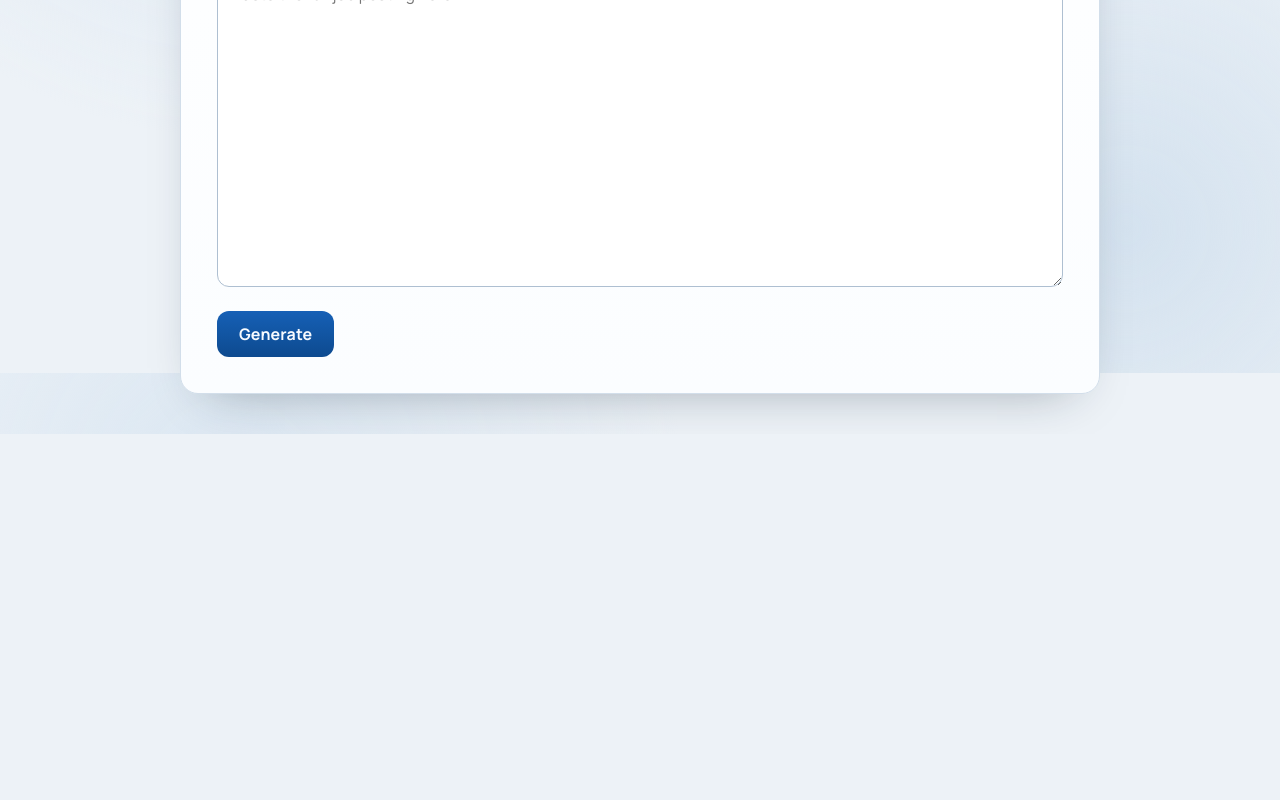
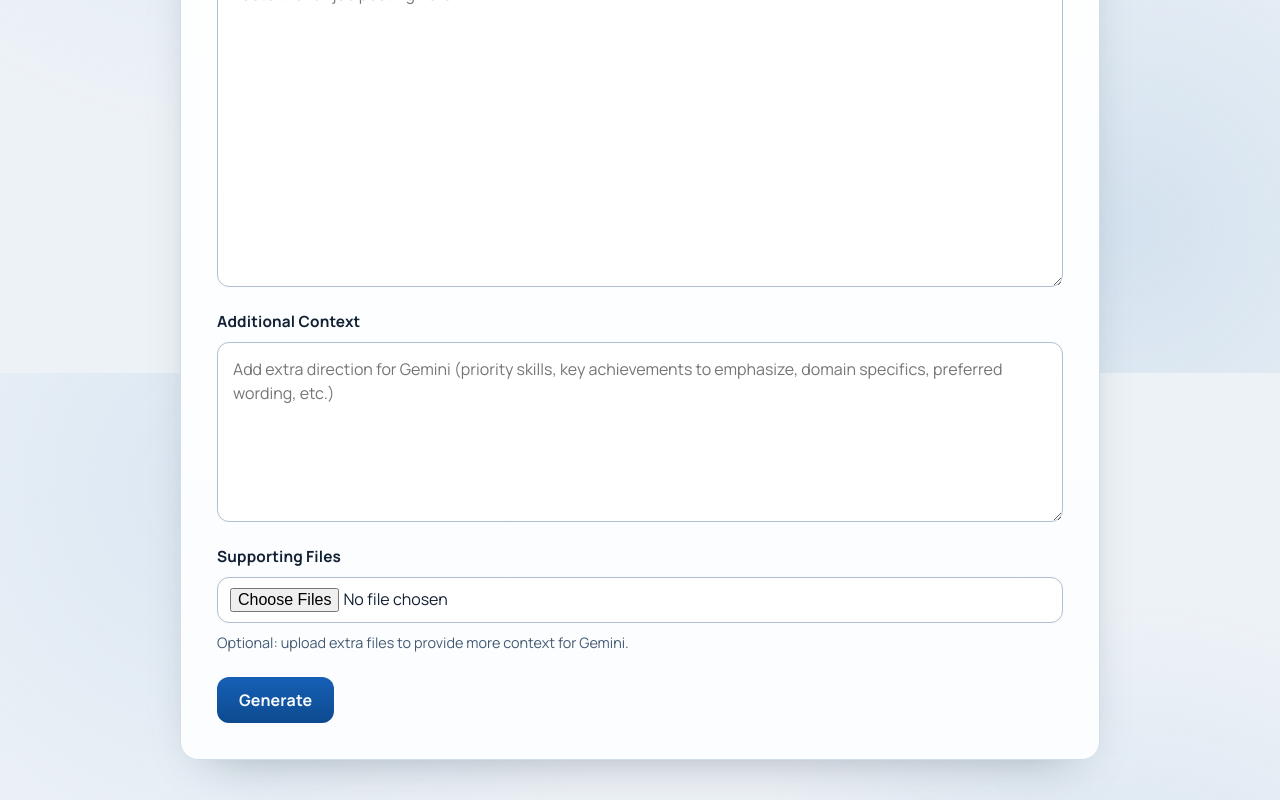
Before and after one commit to alexandergshaw/Resume-Tailor, a Next.js app in the folder hello-world/: page / in a window 1280 px wide. Shown: the part 427-1227 px from the top of the page. Before the commit the page ends 861 px from the top, so only its background shows below. Built offline with nearby package versions, Linux system fonts and the light colour scheme.

Commit message:
feat: add support for additional context and context files in resume generation

```diff
--- a/hello-world/app/api/tailor/route.js
+++ b/hello-world/app/api/tailor/route.js
@@ -5,6 +5,8 @@ import { generateTailoredResumeDraft } from "@/lib/llm/tailorResume";
 export const runtime = "nodejs";
 
 const MAX_RESUME_CHARS = 20000;
+const MAX_CONTEXT_CHARS = 12000;
+const MAX_CONTEXT_FILES = 10;
 const TEXT_MIME_PREFIX = "text/";
 const TEXT_EXTENSIONS = [".txt", ".md", ".markdown"];
 const DOCX_EXTENSIONS = [".docx"];
@@ -51,6 +53,38 @@ async function readResumeText(file) {
   return "";
 }
 
+async function readContextFile(file) {
+  if (isTextLikeFile(file)) {
+    const rawText = await file.text();
+    return rawText ? rawText.slice(0, MAX_CONTEXT_CHARS) : "";
+  }
+
+  if (isDocxFile(file)) {
+    const buffer = Buffer.from(await file.arrayBuffer());
+    const { value } = await mammoth.extractRawText({ buffer });
+    return value ? value.slice(0, MAX_CONTEXT_CHARS) : "";
+  }
+
+  return "Unsupported file type for text extraction.";
+}
+
+async function parseContextDocuments(formData) {
+  const rawFiles = formData.getAll("contextFiles");
+  const contextFiles = rawFiles.filter((value) => value instanceof File).slice(0, MAX_CONTEXT_FILES);
+
+  const documents = [];
+
+  for (const file of contextFiles) {
+    const content = await readContextFile(file);
+    documents.push({
+      name: file.name,
+      content,
+    });
+  }
+
+  return documents;
+}
+
 function parseTemplateLines(rawTemplateLines) {
   if (!rawTemplateLines) {
     return [];
@@ -76,6 +110,9 @@ export async function POST(request) {
     const formData = await request.formData();
 
     const jobPosting = formData.get("jobPosting")?.toString().trim() || "";
+    const additionalContext =
+      formData.get("additionalContext")?.toString().trim().slice(0, 12000) || "";
+    const contextDocuments = await parseContextDocuments(formData);
     const templateLines = parseTemplateLines(
       formData.get("templateLines")?.toString() || "",
     );
@@ -112,6 +149,8 @@ export async function POST(request) {
       resumeText,
       resumeFileName: resumeFile.name,
       templateLines,
+      additionalContext,
+      contextDocuments,
     });
 
     return NextResponse.json(result);
--- a/hello-world/app/page.js
+++ b/hello-world/app/page.js
@@ -21,7 +21,8 @@ function createResumeTab(index) {
     id: createTabId(),
     title: `Job Posting ${index}`,
     jobPosting: "",
-    resumeFile: null,
+    additionalContext: "",
+    contextFiles: [],
     result: "",
     resultLines: [],
     generatedJobTitle: "",
@@ -382,8 +383,12 @@ export default function Home() {
     try {
       const formData = new FormData();
       formData.append("jobPosting", tabSnapshot.jobPosting);
+      formData.append("additionalContext", tabSnapshot.additionalContext || "");
       const templateLines = await buildTemplateLinesForUpload(resumeFile);
       formData.append("templateLines", JSON.stringify(templateLines));
+      tabSnapshot.contextFiles.forEach((file) => {
+        formData.append("contextFiles", file);
+      });
 
       formData.append("resume", resumeFile);
 
@@ -619,6 +624,48 @@ export default function Home() {
             />
           </div>
 
+          <div className={styles.fieldGroup}>
+            <label htmlFor="additional-context" className={styles.label}>
+              Additional Context
+            </label>
+            <textarea
+              id="additional-context"
+              name="additionalContext"
+              className={`${styles.textarea} ${styles.contextTextarea}`}
+              placeholder="Add extra direction for Gemini (priority skills, key achievements to emphasize, domain specifics, preferred wording, etc.)"
+              value={activeTab.additionalContext}
+              onChange={(event) => {
+                updateTab(activeTab.id, { additionalContext: event.target.value });
+              }}
+            />
+          </div>
+
+          <div className={styles.fieldGroup}>
+            <label htmlFor="context-files" className={styles.label}>
+              Supporting Files
+            </label>
+            <input
+              id="context-files"
+              name="contextFiles"
+              type="file"
+              multiple
+              className={styles.fileInput}
+              accept=".txt,.md,.markdown,.docx,.pdf"
+              onChange={(event) => {
+                updateTab(activeTab.id, {
+                  contextFiles: Array.from(event.target.files || []),
+                });
+              }}
+            />
+            <p className={styles.helperText}>
+              {activeTab.contextFiles.length > 0
+                ? `${activeTab.contextFiles.length} supporting file${
+                    activeTab.contextFiles.length > 1 ? "s" : ""
+                  } selected`
+                : "Optional: upload extra files to provide more context for Gemini."}
+            </p>
+          </div>
+
           <button className={styles.button} type="submit" disabled={activeTab.isSubmitting}>
             {activeTab.isSubmitting ? "Generating..." : "Generate"}
           </button>
--- a/hello-world/app/page.module.css
+++ b/hello-world/app/page.module.css
@@ -77,6 +77,10 @@
   transition: border-color 0.2s ease, box-shadow 0.2s ease;
 }
 
+.contextTextarea {
+  min-height: 180px;
+}
+
 .textarea:focus,
 .fileInput:focus {
   outline: none;
@@ -151,6 +155,13 @@
   font-weight: 600;
 }
 
+.helperText {
+  margin: 0;
+  color: var(--text-secondary);
+  font-size: 0.9rem;
+  line-height: 1.4;
+}
+
 .resultSection {
   display: flex;
   flex-direction: column;
```
Also changed, not shown: hello-world/lib/llm/tailorResume.js.
